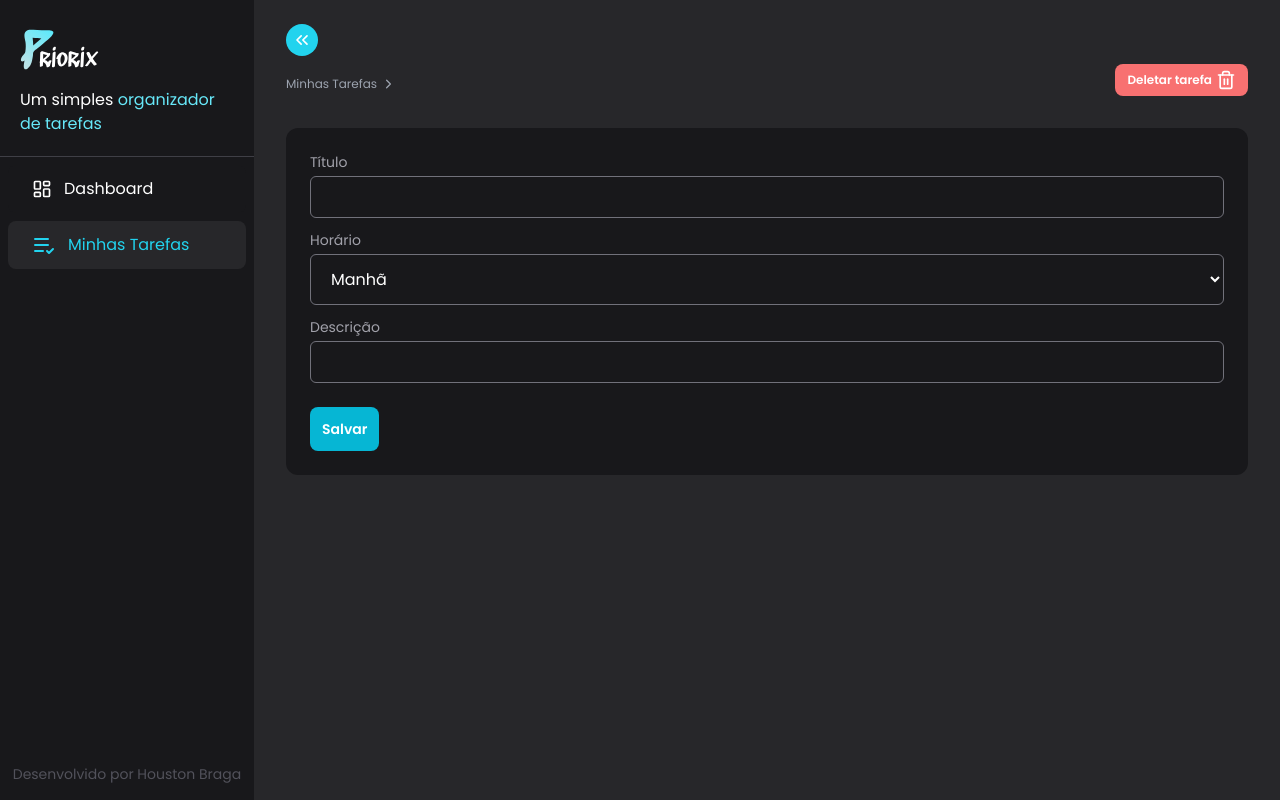
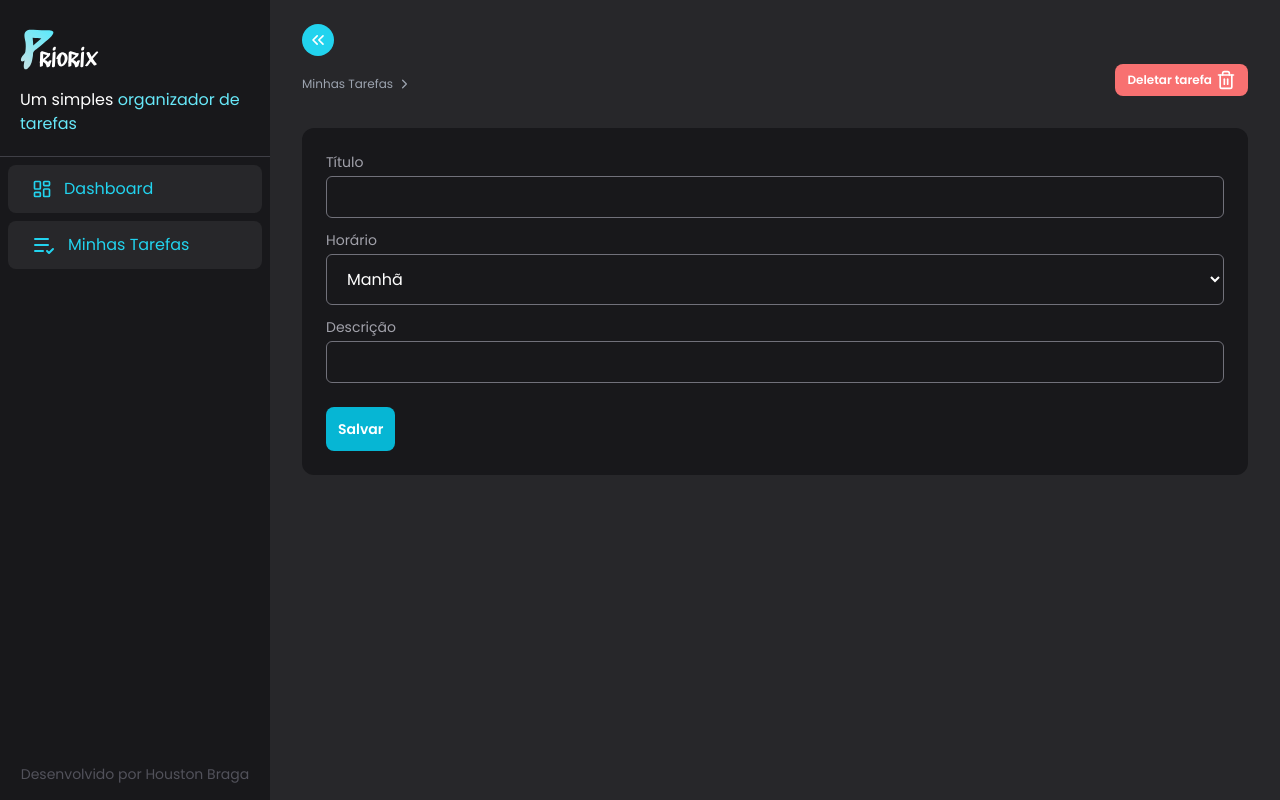
Before and after one commit to houstonbraga/task-manager-priorix, a React (Vite) app: page /tasks/1 in a window 1280 px wide. Built offline with nearby package versions, Linux system fonts and the light colour scheme; no server answers.

Commit message:
feat: ensure that variants of sidebar button be dinamics to navigate

```diff
--- a/src/sidebar/components/ButtonSidebar.jsx
+++ b/src/sidebar/components/ButtonSidebar.jsx
@@ -1,7 +1,8 @@
 import PropTypes from "prop-types"
+import { NavLink } from "react-router-dom"
 import { tv } from "tailwind-variants"
 
-const ButtonSidebar = ({ children, mode }) => {
+const ButtonSidebar = ({ children, to }) => {
   const button = tv({
     base: "flex items-center gap-3 rounded-lg px-6 py-3",
     variants: {
@@ -16,9 +17,14 @@ const ButtonSidebar = ({ children, mode }) => {
   })
 
   return (
-    <a href="#" className={button({ mode })}>
+    <NavLink
+      to={to}
+      className={({ isActive }) =>
+        button({ mode: isActive ? "activated" : "desactivated" })
+      }
+    >
       {children}
-    </a>
+    </NavLink>
   )
 }
 
--- a/src/sidebar/index.jsx
+++ b/src/sidebar/index.jsx
@@ -5,7 +5,7 @@ import ButtonSidebar from "./components/ButtonSidebar"
 
 const Sidebar = () => {
   return (
-    <div className="sticky top-0 flex h-screen w-[270] flex-col justify-between bg-zinc-900">
+    <div className="sticky top-0 flex h-screen w-[270px] min-w-[270px] flex-col justify-between bg-zinc-900">
       <div>
         <div className="space-y-4 border-b border-b-zinc-700 p-5">
           <img src={Logo} alt="logo-priorix" width={80} />
@@ -15,11 +15,11 @@ const Sidebar = () => {
           </p>
         </div>
         <div className="flex flex-col space-y-2 p-2">
-          <ButtonSidebar>
+          <ButtonSidebar href="/">
             <LayoutDashboardIcon width={20} />
             Dashboard
           </ButtonSidebar>
-          <ButtonSidebar mode="activated">
+          <ButtonSidebar href="/tasks">
             <ListCheckIcon />
             Minhas Tarefas
           </ButtonSidebar>
```
